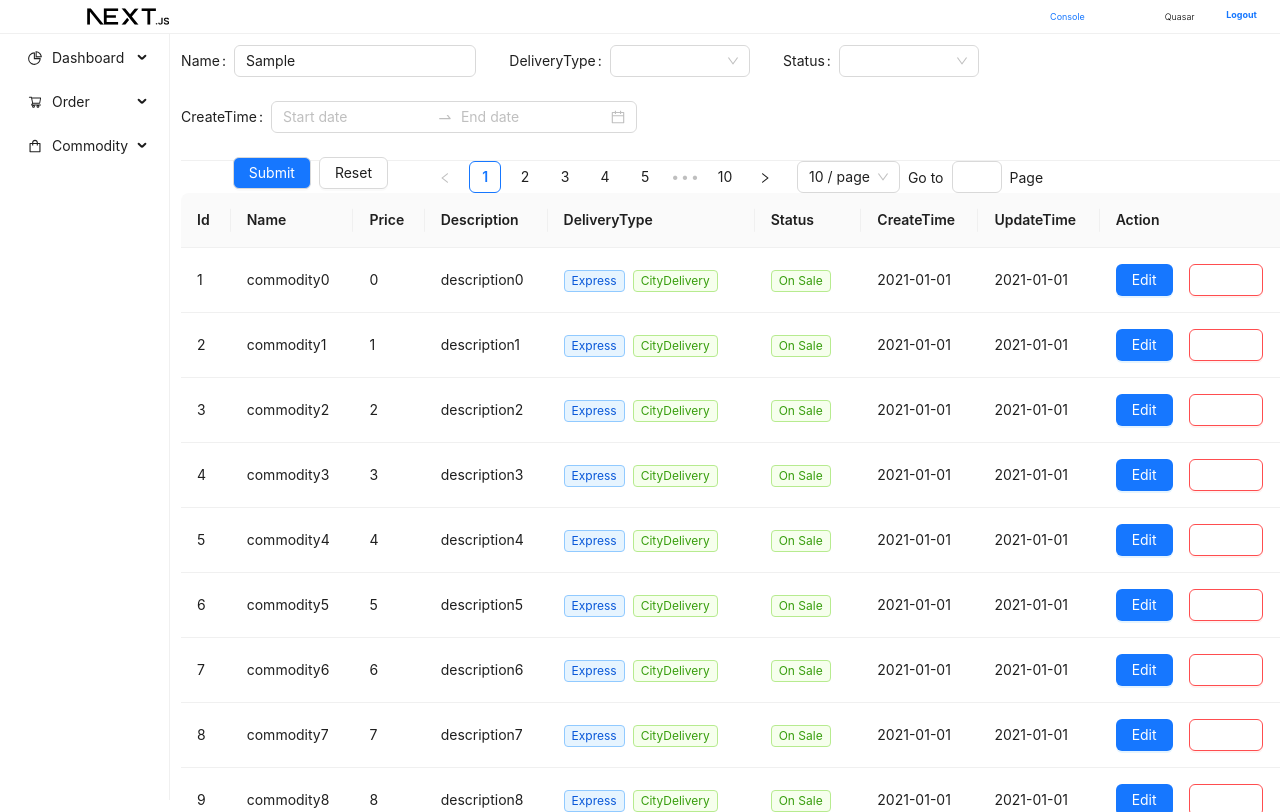
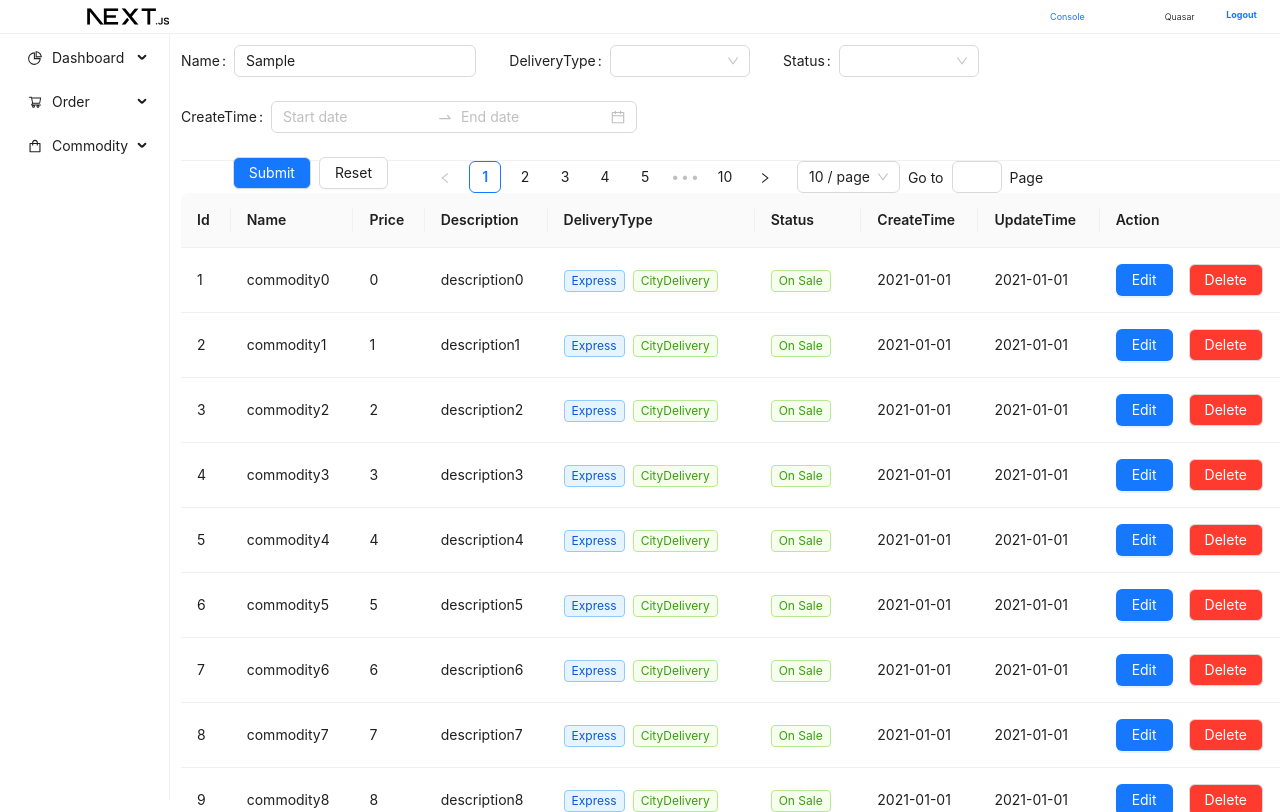
Before and after one commit to SayAMDYES/order-center-control-panel, a Next.js app: page /commodity/query in a window 1280 px wide. Both pictures are taken after typing "Sample", "Sample", "Sample" into the empty fields and a click on the button "Submit". Built offline with nearby package versions, Linux system fonts and the light colour scheme.

Commit message:
:sparkles: Add confirm step to delete button

```diff
--- a/src/app/(commodity)/commodity/query/page.tsx
+++ b/src/app/(commodity)/commodity/query/page.tsx
@@ -1,7 +1,7 @@
 'use client';
 
 import './CommodityQueryPage.scss';
-import {Button, DatePicker, Divider, Form, Input, Pagination, Row, Select, Space, Table} from "antd";
+import {Button, DatePicker, Divider, Form, Input, Pagination, Popconfirm, Row, Select, Space, Table} from "antd";
 import {CommodityDto, CommodityQueryReqDto} from "@/app/api/entity/commodity/commodity";
 import Column from "antd/lib/table/Column";
 import {useState} from "react";
@@ -181,14 +181,21 @@ export default function CommodityQueryPage() {
                                 <Button type="primary"
                                         onClick={() => editFunc(record)}
                                         className={"confirm-button"}>Edit</Button>
-                                <Button danger={true}
-                                        onClick={() => deleteFunc(record)}
-                                        className={"warning-button"}>Delete</Button>
+                                <Popconfirm
+                                    placement="topRight"
+                                    title={"Are you sure to delete this commodity?"}
+                                    description={"This operation cannot be undone."}
+                                    onConfirm={() => deleteFunc(record)}
+                                    okText="Yes"
+                                    cancelText="No"
+                                >
+                                    <Button className={"warning-button"}>Delete</Button>
+                                </Popconfirm>
                             </Space>
                         )}
                     />
                 </Table>
             </div>
         </div>
-    )
+    );
 }
--- a/src/app/globals.scss
+++ b/src/app/globals.scss
@@ -78,3 +78,8 @@ $app-container-height: 100vh - $top-navigation-bar-height;
   background-color: rgb(255, 139, 127);
   color: white !important;
 }
+
+:where(.css-dev-only-do-not-override-14wwjjs).ant-btn-primary {
+  background-color: rgb(22, 119, 255) !important;
+  color: white !important;
+}
```
